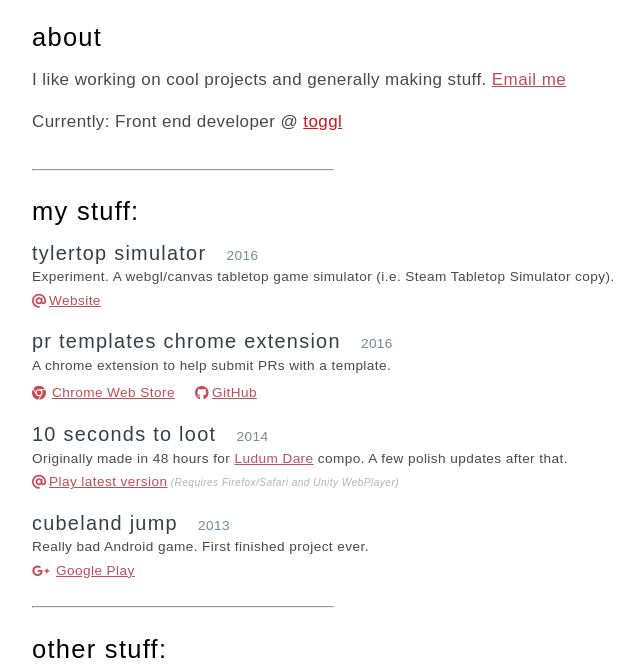
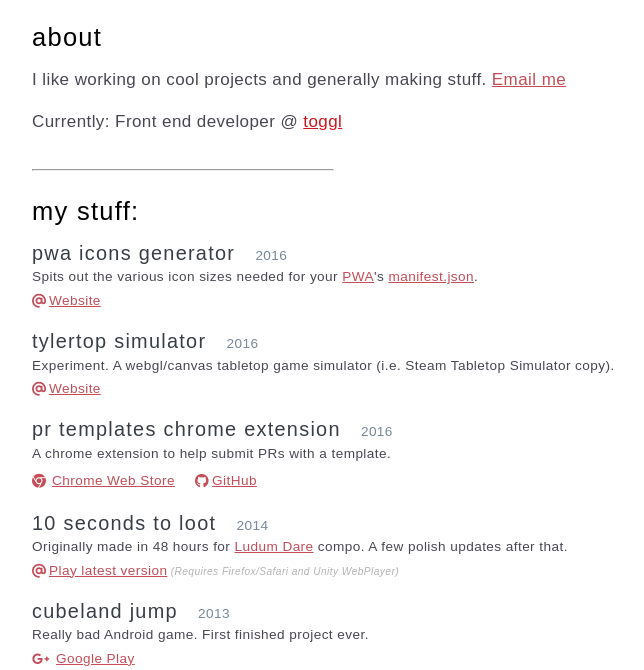
Before and after one commit to tcrammond/tcrammond-website, a website: page public/index.html in a window 1280 px wide. Shown: the part 130-800 px from the top of the page, without its empty margins (27-671 px from the left). Drawn offline with Linux system fonts and the light colour scheme.

Commit message:
Add PWA generator

```diff
--- a/public/index.html
+++ b/public/index.html
@@ -29,6 +29,18 @@
 
         <div class="portfolio">
           <h2>My stuff:</h2>
+
+          <!-- tabletop -->
+          <article class="portfolio__item">
+            <h3 class="portfolio__item__title">PWA Icons Generator</h3>
+            <span class="portfolio__item__date">2016</span>
+            <p class="portfolio__item__text">
+              Spits out the various icon sizes needed for your <a href="https://developers.google.com/web/progressive-web-apps/" target=_blank>PWA</a>'s <a href="https://developer.mozilla.org/en-US/docs/Web/Manifest" target=_blank>manifest.json</a>.
+            </p>
+            <div class="portfolio__item__links">
+              <a href="https://pwa-icons-generator.herokuapp.com/" target=_blank class="portfolio__item__link portfolio__item__link--web">Website</a>
+            </div>
+          </article>
 
           <!-- tabletop -->
           <article class="portfolio__item">
```
